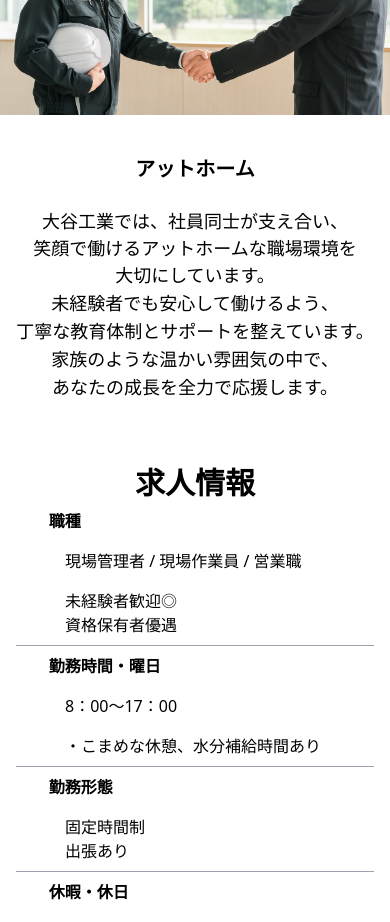
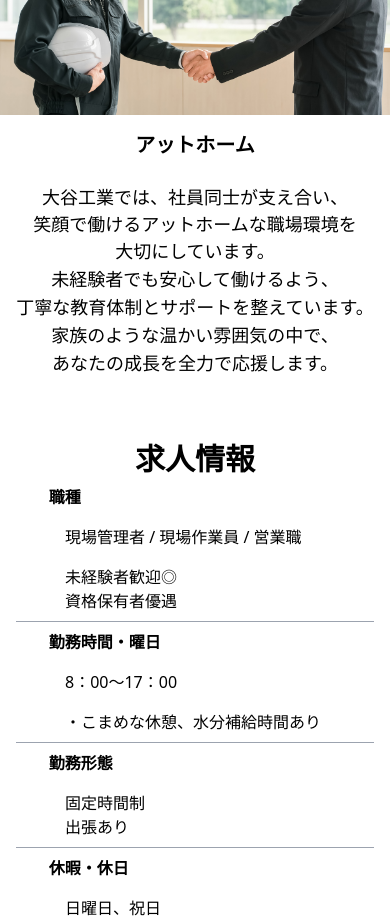
Before and after one commit to teppei1994667/OtaniKogyo_HP, a Next.js app: page /recruit in a window 390 px wide. Shown: the part 1260-2182 px from the top of the page. Built offline with nearby package versions, Linux system fonts and the light colour scheme.

Commit message:
軽微な修正

```diff
--- a/src/app/recruit/page.tsx
+++ b/src/app/recruit/page.tsx
@@ -72,7 +72,9 @@ export default function RecruitmentInformation() {
       </Grid>
       <Grid container className="mt-8 justify-center">
         <Grid className="w-132 order-last lg:order-none">
-          <p className="mt-10 text-center font-bold text-xl">アットホーム</p>
+          <p className="mt-4 lg:mt-10 text-center font-bold text-xl">
+            アットホーム
+          </p>
           <p className="mt-6 text-lg text-center">
             {`大谷工業では、社員同士が支え合い、`}
           </p>
```
